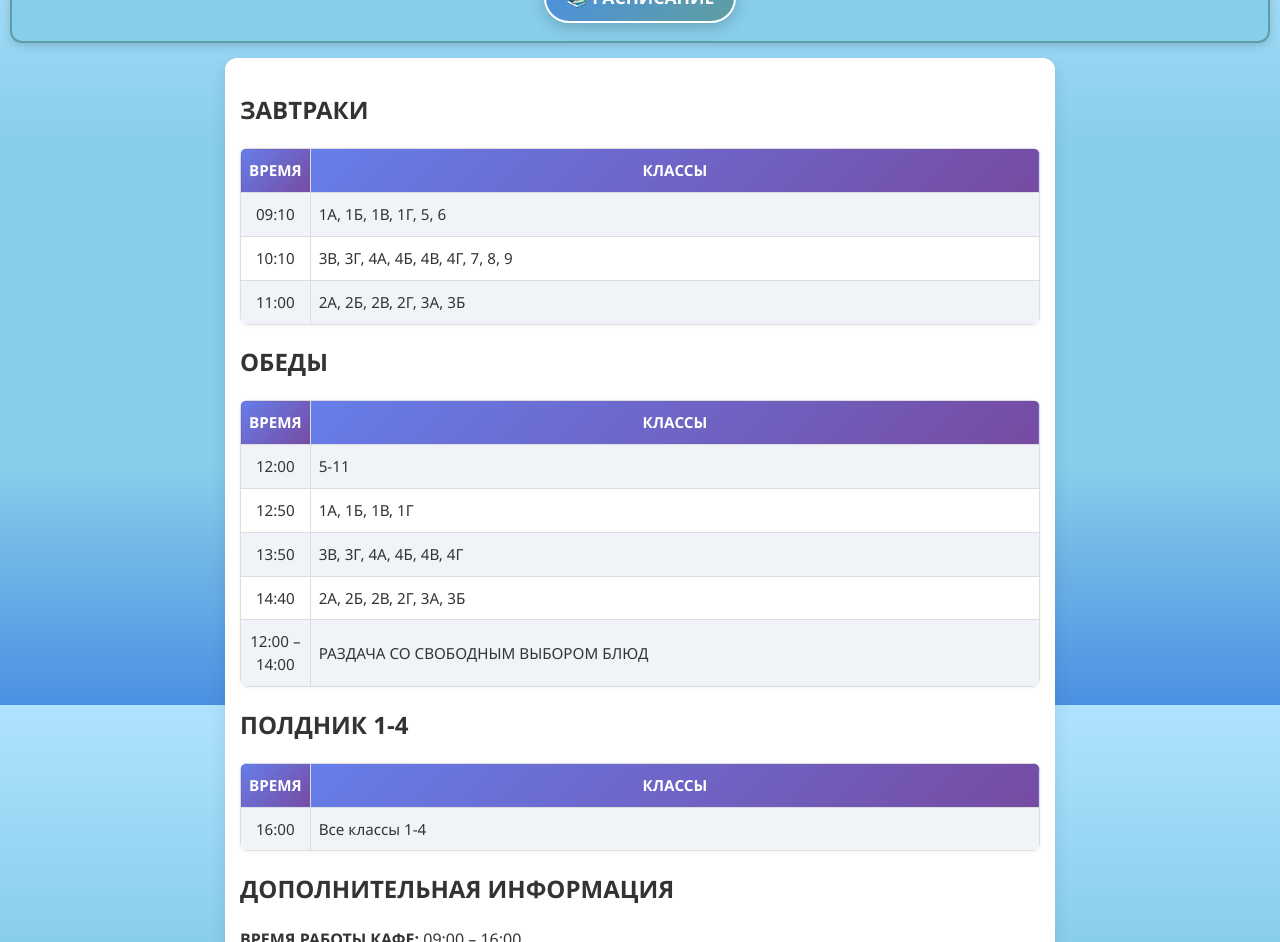
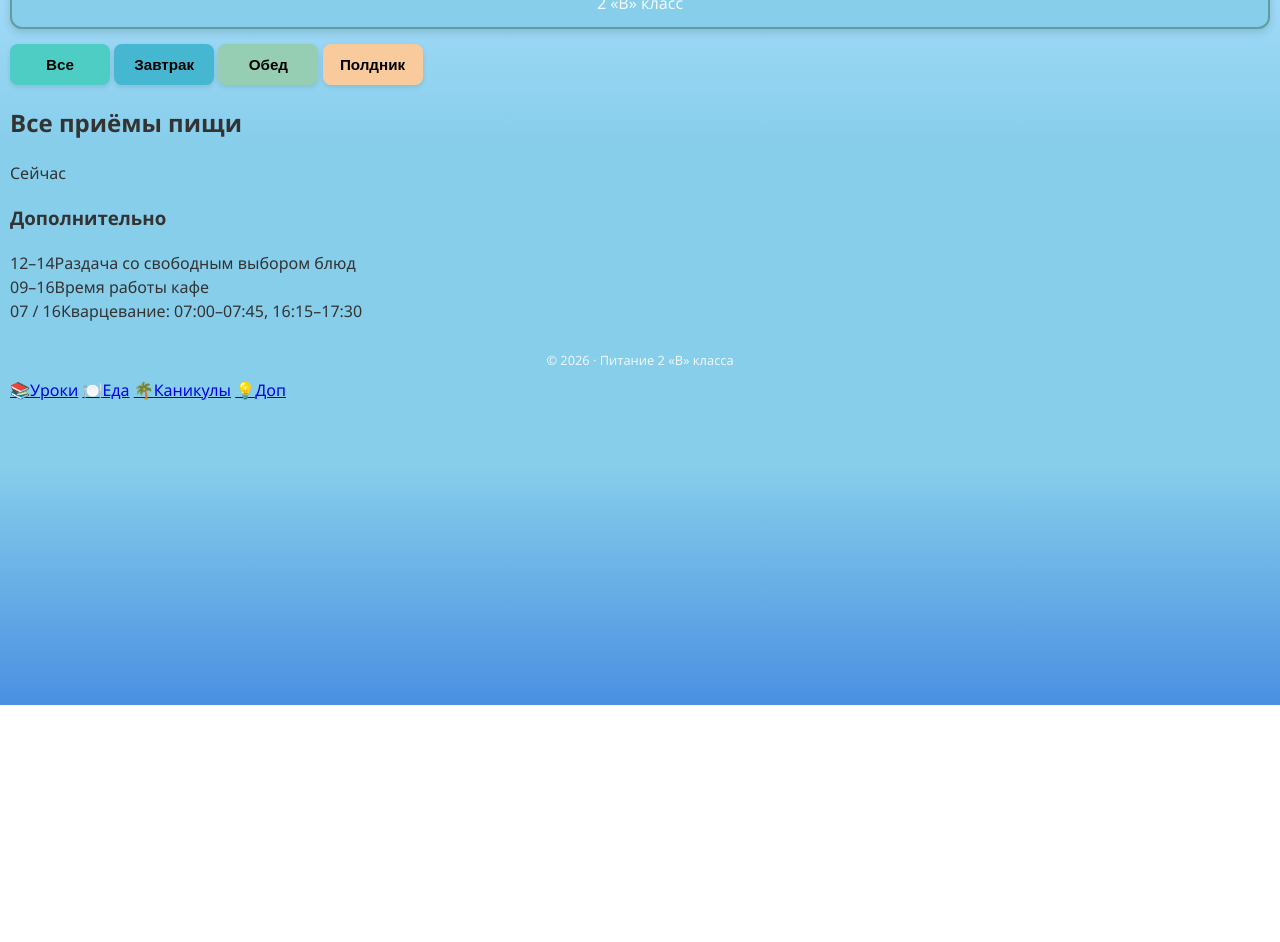
Before and after one commit to ArtIgnat2000/-1-, a plain HTML site: page meal.htm in a window 1280 px wide. Shown: the part 95-1037 px from the top of the page. After the commit the page ends 800 px from the top, so only its background shows below. Drawn offline with Linux system fonts and the light colour scheme.

Commit message:
Update meal.htm with new layout and content

```diff
--- a/meal.htm
+++ b/meal.htm
@@ -1,73 +1,65 @@
 <!DOCTYPE html>
 <html lang="ru">
 <head>
-    <meta charset="UTF-8">
-    <title>📚 Расписание питания</title>
-    <meta name="viewport" content="width=device-width, initial-scale=1.0">
+    <meta charset="utf-8">
+    <title>Питание 2 «В»</title>
+    <meta name="viewport" content="width=device-width, initial-scale=1.0, viewport-fit=cover">
+    <meta name="theme-color" content="#4c6fff">
+    <meta name="description" content="Расписание питания 2 «В» класса — в стиле iOS 26">
     <link rel="stylesheet" href="style.css">
 </head>
 <body>
-    <!-- Облака -->
-    <div class="cloud"></div>
-    <div class="cloud"></div>
-    <div class="cloud"></div>
-    <div class="cloud"></div>
-    <div class="cloud"></div>
+    <div class="bg" aria-hidden="true">
+        <div class="blob b1"></div>
+        <div class="blob b2"></div>
+        <div class="blob b3"></div>
+        <div class="blob b4"></div>
+        <div class="blob b5"></div>
+    </div>
 
-    <header>
-        <h1>🍽️ Расписание питания</h1>
-        <div class="meal-link-container">
-            <a href="index.htm" class="meal-link">📚 РАСПИСАНИЕ</a>
-        </div>
-    </header>
+    <main class="app">
+        <header class="hero">
+            <div class="hero-icon food" aria-hidden="true">🍽️</div>
+            <div>
+                <h1>Питание</h1>
+                <div class="subtitle">2 «В» класс</div>
+                <div class="hero-date" id="heroDate"></div>
+            </div>
+        </header>
 
-    <div class="container">
-        <div class="meal-section">
-            <h2>ЗАВТРАКИ</h2>
-            <table>
-                <tr><th>ВРЕМЯ</th><th>КЛАССЫ</th></tr>
-                <tr><td>09:10</td><td>1А, 1Б, 1В, 1Г, 5, 6</td></tr>
-                <tr><td>10:10</td><td>3В, 3Г, 4А, 4Б, 4В, 4Г, 7, 8, 9</td></tr>
-                <tr><td>11:00</td><td>2А, 2Б, 2В, 2Г, 3А, 3Б</td></tr>
-            </table>
+        <div class="segmented glass" role="tablist" aria-label="Приём пищи">
+            <div class="seg-indicator" aria-hidden="true"></div>
+            <button class="seg" type="button" role="tab" data-tab="all">Все</button>
+            <button class="seg" type="button" role="tab" data-tab="breakfast">Завтрак</button>
+            <button class="seg" type="button" role="tab" data-tab="lunch">Обед</button>
+            <button class="seg" type="button" role="tab" data-tab="snack">Полдник</button>
         </div>
 
-        <div class="meal-section">
-            <h2>ОБЕДЫ</h2>
-            <table>
-                <tr><th>ВРЕМЯ</th><th>КЛАССЫ</th></tr>
-                <tr><td>12:00</td><td>5-11</td></tr>
-                <tr><td>12:50</td><td>1А, 1Б, 1В, 1Г</td></tr>
-                <tr><td>13:50</td><td>3В, 3Г, 4А, 4Б, 4В, 4Г</td></tr>
-                <tr><td>14:40</td><td>2А, 2Б, 2В, 2Г, 3А, 3Б</td></tr>
-                <tr><td>12:00 – 14:00</td><td>РАЗДАЧА СО СВОБОДНЫМ ВЫБОРОМ БЛЮД</td></tr>
-            </table>
-        </div>
+        <section class="day-card glass" aria-label="Питание 2 «В»">
+            <div class="day-head">
+                <h2 id="tabTitle">Все приёмы пищи</h2>
+                <span id="nowChip" class="today-chip">Сейчас</span>
+            </div>
+            <div id="meals"></div>
+        </section>
 
-        <div class="meal-section">
-            <h2>ПОЛДНИК 1-4</h2>
-            <table>
-                <tr><th>ВРЕМЯ</th><th>КЛАССЫ</th></tr>
-                <tr><td>16:00</td><td>Все классы 1-4</td></tr>
-            </table>
-        </div>
+        <section class="rating-card glass" aria-label="Дополнительно">
+            <h3>Дополнительно</h3>
+            <div class="rate-row"><span class="rate-badge blue">12–14</span><span class="card-text">Раздача со свободным выбором блюд</span></div>
+            <div class="rate-row"><span class="rate-badge green">09–16</span><span class="card-text">Время работы кафе</span></div>
+            <div class="rate-row"><span class="rate-badge yellow">07 / 16</span><span class="card-text">Кварцевание: 07:00–07:45, 16:15–17:30</span></div>
+        </section>
 
-        <div class="meal-section">
-            <h2>ДОПОЛНИТЕЛЬНАЯ ИНФОРМАЦИЯ</h2>
-            <p><strong>ВРЕМЯ РАБОТЫ КАФЕ:</strong> 09:00 – 16:00</p>
-            <p><strong>ВРЕМЯ КВАРЦЕВАНИЯ:</strong> 07:00 – 07:45 / 16:15 – 17:30</p>
-        </div>
-    </div>
+        <footer>© 2026 · Питание 2 «В» класса</footer>
+    </main>
 
-    <footer>
-        &copy; 2025
-    </footer>
+    <nav class="dock glass" aria-label="Разделы">
+        <a href="index.htm" class="dock-btn"><span class="dock-ico" aria-hidden="true">📚</span><span>Уроки</span></a>
+        <a href="meal.htm" class="dock-btn active" aria-current="page"><span class="dock-ico" aria-hidden="true">🍽️</span><span>Еда</span></a>
+        <a href="holidays.htm" class="dock-btn"><span class="dock-ico" aria-hidden="true">🌴</span><span>Каникулы</span></a>
+        <a href="https://artignat2000.github.io/DopSchedule/" class="dock-btn"><span class="dock-ico" aria-hidden="true">💡</span><span>Доп</span></a>
+    </nav>
 
-    <script>
-        function goBack() {
-            // Переход на предыдущую страницу или на главную страницу расписания
-            window.location.href = 'https://artignat2000.github.io/';
-        }
-    </script>
+    <script src="script.js"></script>
 </body>
 </html>
```
